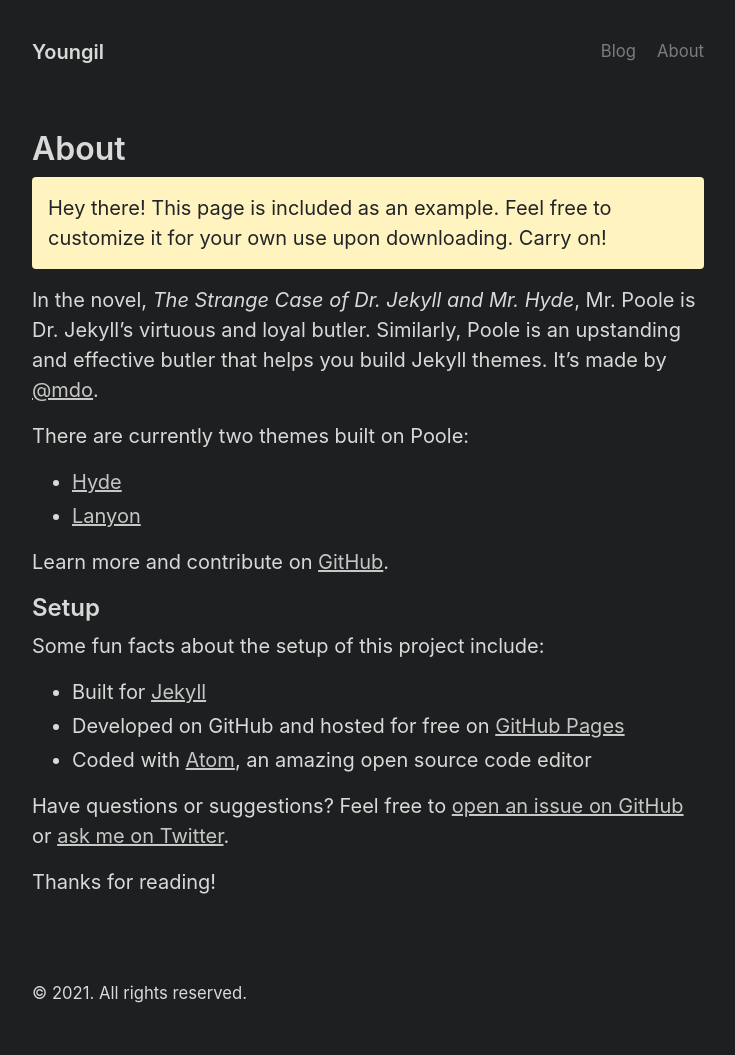
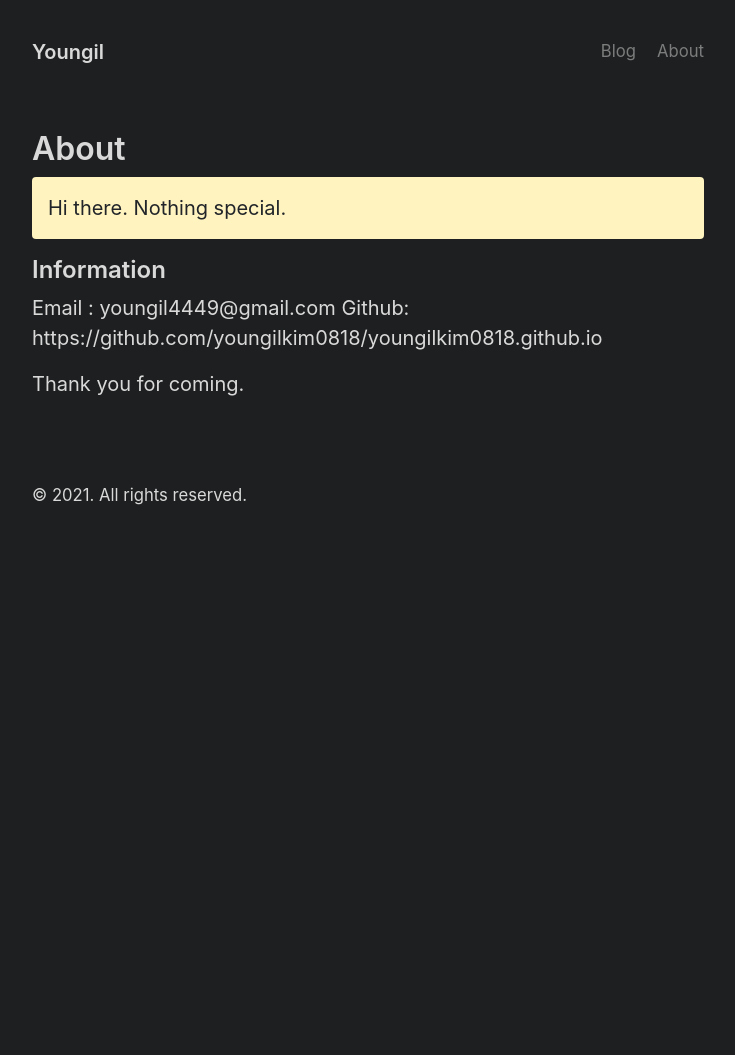
Before and after one commit to youngilkim0818/youngilkim0818.github.io, a Jekyll site: the page built from about.md, in a window 1280 px wide. Shown: the whole page, without its empty margins (272-1007 px from the left). Built offline with Jekyll 4.4.1, drawn with Linux system fonts in a browser that asks for light colours; after the commit the page ends 900 px from its top, so only the background shows below that.

Commit message:
change: About

```diff
--- a/about.md
+++ b/about.md
@@ -4,26 +4,12 @@ title: About
 ---
 
 <p class="message">
-  Hey there! This page is included as an example. Feel free to customize it for your own use upon downloading. Carry on!
+  Hi there. Nothing special.
 </p>
 
-In the novel, *The Strange Case of Dr. Jekyll and Mr. Hyde*, Mr. Poole is Dr. Jekyll's virtuous and loyal butler. Similarly, Poole is an upstanding and effective butler that helps you build Jekyll themes. It's made by [@mdo](https://twitter.com/mdo).
+## Information
 
-There are currently two themes built on Poole:
+Email : youngil4449@gmail.com
+Github: https://github.com/youngilkim0818/youngilkim0818.github.io
 
-- [Hyde](https://hyde.getpoole.com)
-- [Lanyon](https://lanyon.getpoole.com)
-
-Learn more and contribute on [GitHub](https://github.com/poole).
-
-## Setup
-
-Some fun facts about the setup of this project include:
-
-- Built for [Jekyll](https://jekyllrb.com)
-- Developed on GitHub and hosted for free on [GitHub Pages](https://pages.github.com)
-- Coded with [Atom](https://atom.io), an amazing open source code editor
-
-Have questions or suggestions? Feel free to [open an issue on GitHub](https://github.com/poole/poole/issues/new) or [ask me on Twitter](https://twitter.com/mdo).
-
-Thanks for reading!
+Thank you for coming.
```
